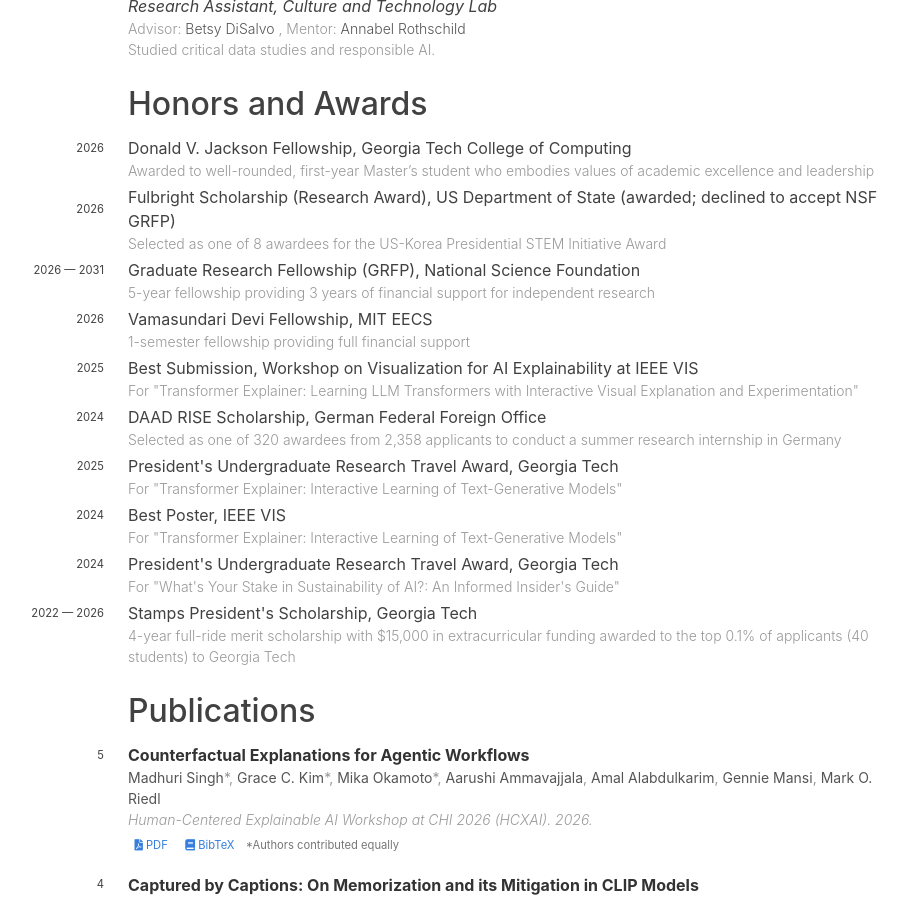
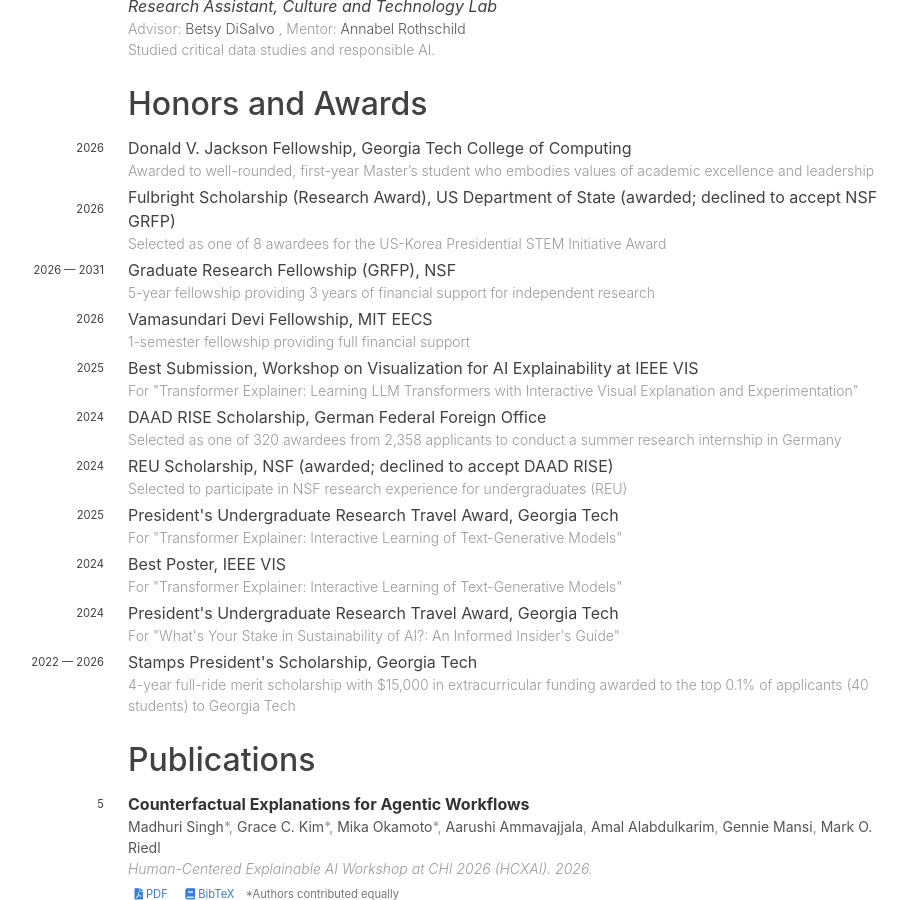
Before and after one commit to gracekimcy/gracekimcy.github.io, a Jekyll site: the page built from cv.md, in a window 1280 px wide and 900 px high, scrolled down 1065 px. Shown: the whole window, without its empty margins (204-1111 px from the left). Built offline with Jekyll 4.4.1, drawn with Linux system fonts in a browser that asks for light colours; nearby versions of some CDN libraries; some web fonts are replaced.

Commit message:
update cv

```diff
--- a/_data/awards.yaml
+++ b/_data/awards.yaml
@@ -6,7 +6,7 @@
   description: 'Selected as one of 8 awardees for the US-Korea Presidential STEM Initiative Award'
   year: 2026
 
-- name: "Graduate Research Fellowship (GRFP), National Science Foundation"
+- name: "Graduate Research Fellowship (GRFP), NSF"
   description: '5-year fellowship providing 3 years of financial support for independent research'
   year: 2026 — 2031
 
@@ -20,6 +20,10 @@
 
 - name: "DAAD RISE Scholarship, German Federal Foreign Office"
   description: Selected as one of 320 awardees from 2,358 applicants to conduct a summer research internship in Germany
+  year: 2024
+
+- name: "REU Scholarship, NSF (awarded; declined to accept DAAD RISE)"
+  description: Selected to participate in NSF research experience for undergraduates (REU)
   year: 2024
 
 - name: "President's Undergraduate Research Travel Award, Georgia Tech"
```
